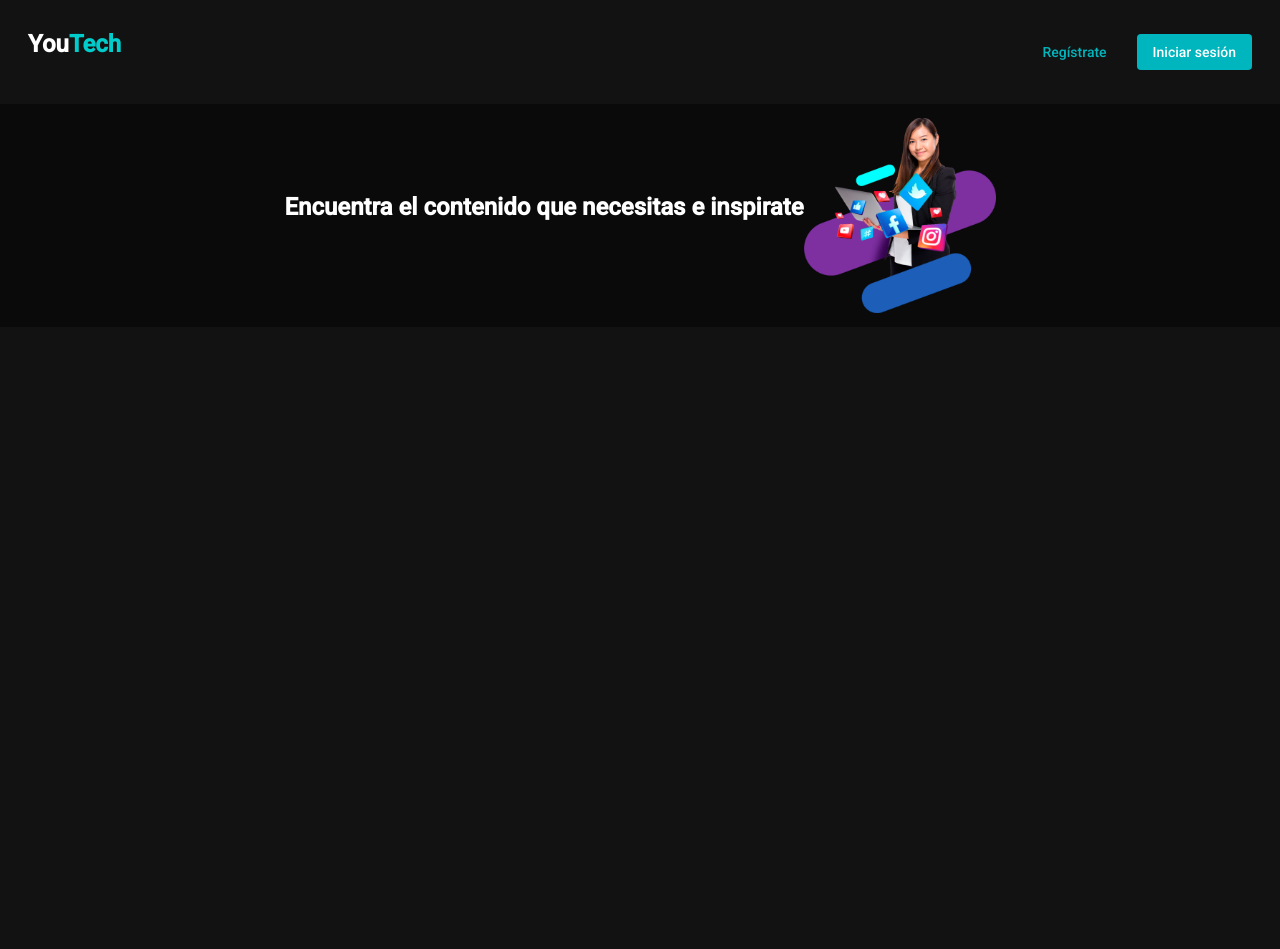
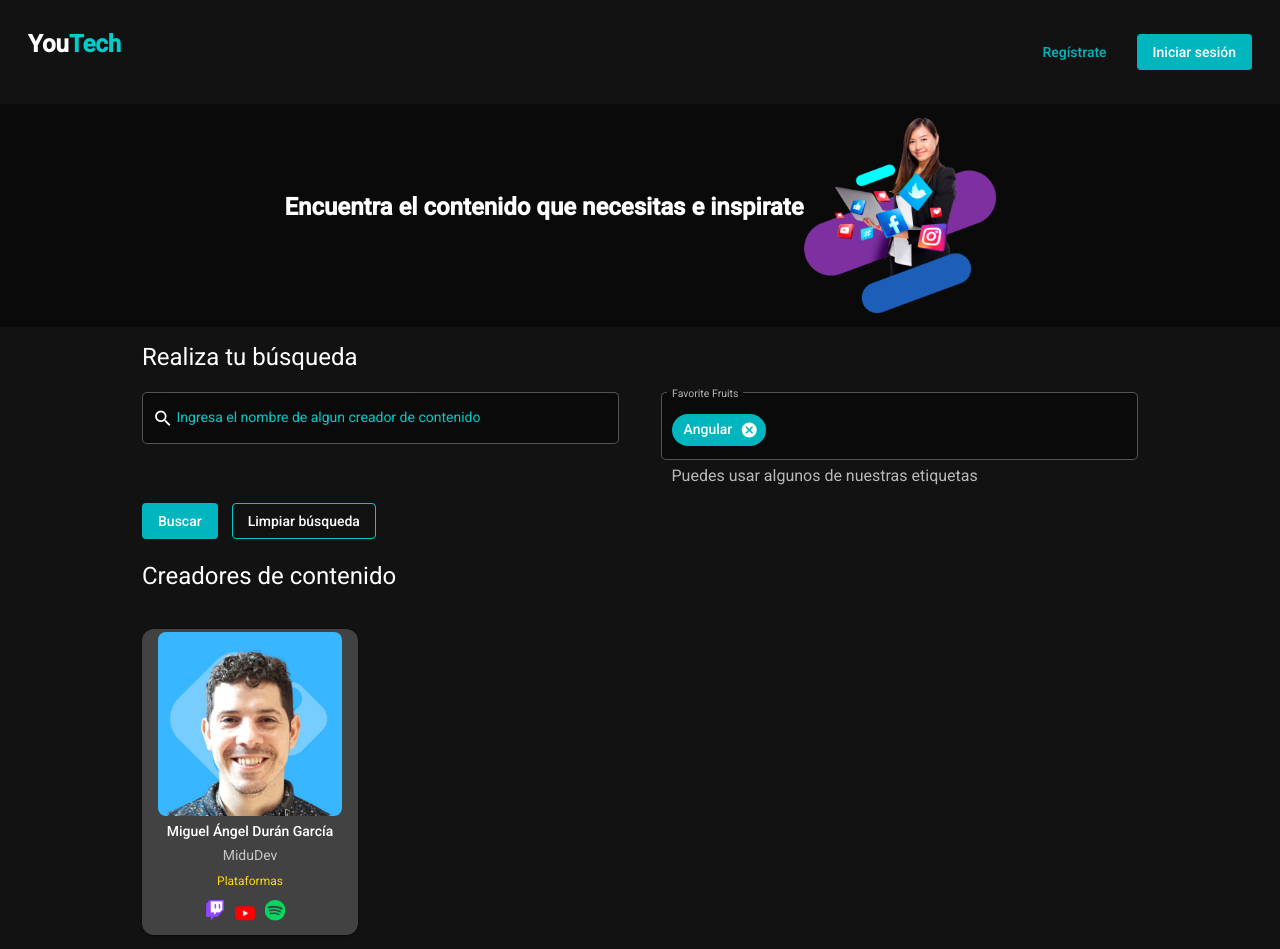
Before and after one commit to No-Country/C8-G10-t-javaangular, an Angular app in the folder ng-youtech/: page / in a window 1280 px wide. Before the commit the page ends 800 px from the top, so only its background shows below. Built offline with nearby package versions, Linux system fonts and the light colour scheme.

Commit message:
corregido estilo de la card del home

```diff
--- a/ng-youtech/src/app/commons/components/card-home-creator-content/card-home-creator-content.component.html
+++ b/ng-youtech/src/app/commons/components/card-home-creator-content/card-home-creator-content.component.html
@@ -1,18 +1,19 @@
-<mat-card class="example-card">
+<mat-card>
   <img class="image" src="assets/images/midudev.jpg" alt="avatar" />
+
   <mat-card-content>
     <mat-card-title>Miguel Ángel Durán García</mat-card-title>
     <mat-card-subtitle>MiduDev</mat-card-subtitle>
     <p>Plataformas</p>
   </mat-card-content>
   <mat-card-actions>
-    <a>
+    <a href="#">
       <img src="assets/images/logotwitch.png" alt="" />
     </a>
-    <a>
+    <a href="#">
       <img src="assets/images/logoyoutube.png" alt="" />
     </a>
-    <a>
+    <a href="#">
       <img src="assets/images/logopotify.png" alt="" />
     </a>
   </mat-card-actions>
--- a/ng-youtech/src/app/commons/components/card-home-creator-content/card-home-creator-content.component.scss
+++ b/ng-youtech/src/app/commons/components/card-home-creator-content/card-home-creator-content.component.scss
@@ -1,17 +1,18 @@
 @use "../../../../assets/theme/colors.scss";
-.example-card {
-  max-width: 216px;
-  max-height: 306px;
+mat-card{
+  width: 216px;
+  height: 306px;
   border-radius: 12px;
+
 }
 
-mat-card > img {
+mat-card > img{
   border-radius: 8px;
-  width: 206px;
-  height: 184px;
-  margin-left: 5px;
-  margin-right: 5px;
-  margin-top: 4px;
+  width: 100%;
+  object-fit: cover;
+  text-align: center;
+  margin-top: -13px;
+
 }
 
 mat-card-content > * {
@@ -21,7 +22,7 @@
 mat-card-content > p {
   color: colors.$accent-color;
   font-size: 12px;
-  margin-top: -5px;
+  margin-top: -10px;
 }
 
 mat-card-title,
--- a/ng-youtech/src/app/commons/components/container/container.component.html
+++ b/ng-youtech/src/app/commons/components/container/container.component.html
@@ -11,6 +11,7 @@
 </section>
 <main class="main">
   <div class="main__content">
-    <!-- <router-outlet></router-outlet> -->
+    <router-outlet></router-outlet>
+    <!-- <app-card-home-creator-content></app-card-home-creator-content> -->
   </div>
 </main>
--- a/ng-youtech/src/app/commons/components/container/container.module.ts
+++ b/ng-youtech/src/app/commons/components/container/container.module.ts
@@ -1,3 +1,4 @@
+import { CardHomeCreatorContentModule } from './../card-home-creator-content/card-home-creator-content.module';
 import { CommonModule } from '@angular/common';
 import { NgModule } from '@angular/core';
 import { MatButtonModule } from '@angular/material/button';
@@ -19,6 +20,7 @@
     MatMenuModule,
     LoginFlowModule,
     CreatorContentDetailModule,
+    CardHomeCreatorContentModule
   ],
   exports: [ContainerComponent],
 })
```
